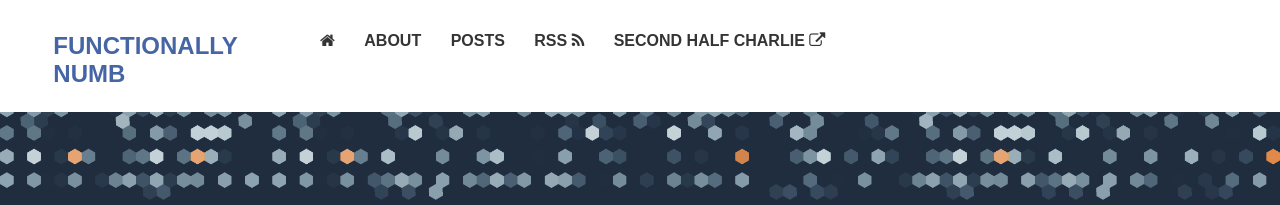
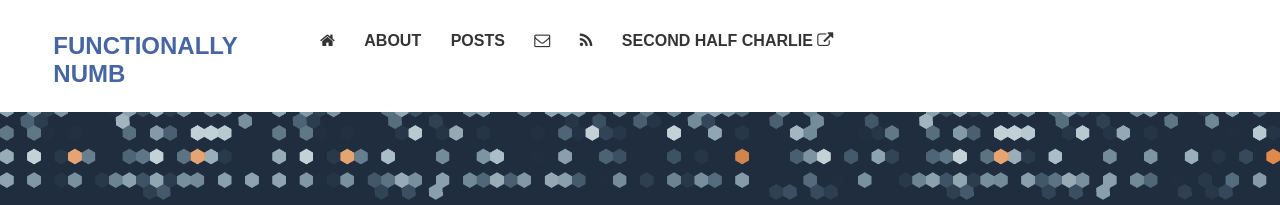
Before and after one commit to charliegriefer/charliegriefer.github.io, a Jekyll site: the page built from index.md, in a window 1280 px wide. Shown: the top 205 px of the page. Built offline with Jekyll 4.4.1, drawn with Linux system fonts in a browser that asks for light colours; nearby versions of some CDN libraries; some web fonts are replaced.

Commit message:
Add contact to navigation

```diff
--- a/_data/navigation.yml
+++ b/_data/navigation.yml
@@ -6,6 +6,9 @@
 - title: Posts
   url: /posts/
 
+- title: Contact
+  url: /contact/
+
 - title: RSS
   url: /feed.xml
 
--- a/_includes/_navigation.html
+++ b/_includes/_navigation.html
@@ -15,12 +15,14 @@
 
                     {% if link.title == "RSS" %}
                         {% assign fa-icon = 'fa fa-rss' %}
+                    {% elsif link.title == "Contact" %}
+                        {% assign fa-icon = 'fa fa-envelope-o' %}
                     {% elsif link.url contains 'http' %}
                         {% assign fa-icon = 'fa fa-external-link' %}
                     {% else %}
                         {% assign fa-icon = '' %}
                     {% endif %}
-                    <li><a href="{{ domain }}{{ link.url }}" {% if link.url contains 'http' %}target="_blank"{% endif %}>{{ link.title }} <i class="{{ fa-icon }}"></i></a></li>
+                    <li><a href="{{ domain }}{{ link.url }}" {% if link.url contains 'http' %}target="_blank"{% endif %}>{% if link.title != "RSS" and link.title != "Contact" %}{{ link.title }} {% endif %}<i class="{{ fa-icon }}"></i></a></li>
                 {% endfor %}
 		    </ul>
 		</nav>
```
